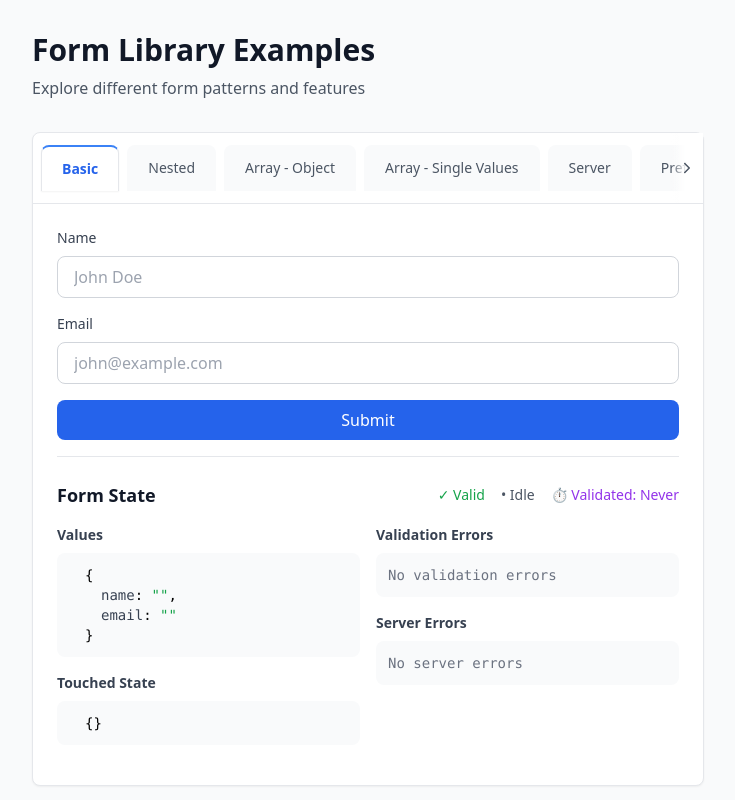
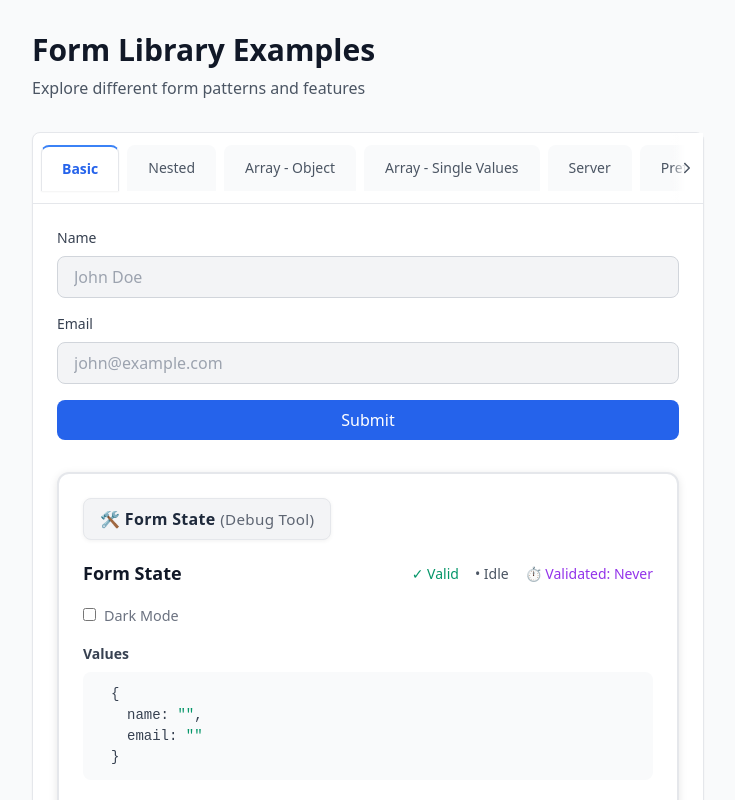
Before and after one commit to keverw/form-context-react-zod, a React (Vite) app: page / in a window 1280 px wide. Shown: the top 800 px of the page, without its empty margins (272-1007 px from the left). Built offline with nearby package versions, Linux system fonts and the light colour scheme.

Commit message:
feat: add dark mode support and improved styling to FormState debug component

```diff
--- a/src/components/FormInput.tsx
+++ b/src/components/FormInput.tsx
@@ -42,7 +42,7 @@ const FormInput = <T extends string | number | unknown>({
     'w-full px-4 py-2 rounded-lg border focus:outline-none focus:ring-2 transition-colors';
   const stateClasses = errorText
     ? 'border-red-300 bg-red-50 focus:border-red-500 focus:ring-red-200'
-    : 'border-gray-300 focus:border-blue-500 focus:ring-blue-200';
+    : 'border-gray-300 bg-gray-100 focus:border-blue-500 focus:ring-blue-200';
 
   const renderError = () => {
     if (!errorText) return null;
--- a/src/components/FormState.tsx
+++ b/src/components/FormState.tsx
@@ -1,23 +1,56 @@
 import { useState, useEffect } from 'react';
 import { useFormContext } from '../lib/hooks/useFormContext';
 
-function ValueDisplay({ value }: { value: unknown }) {
+interface Palette {
+  bg: string;
+  border: string;
+  text: string;
+  subtext: string;
+  sectionBg: string;
+  sectionTitle: string;
+  code: string;
+  valid: string;
+  invalid: string;
+  submitting: string;
+  idle: string;
+  time: string;
+  error: string;
+  serverError: string;
+  valueString: string;
+  valueNumber: string;
+  valueBoolean: string;
+  valueKey: string;
+  undefined: string;
+  null: string;
+}
+
+function ValueDisplay({
+  value,
+  palette,
+}: {
+  value: unknown;
+  palette: Palette;
+}) {
   if (value === undefined)
-    return <span className="text-gray-400">undefined</span>;
-  if (value === null) return <span className="text-gray-400">null</span>;
+    return <span style={{ color: palette.undefined }}>undefined</span>;
+  if (value === null) return <span style={{ color: palette.null }}>null</span>;
   if (typeof value === 'string')
-    return <span className="text-green-600">"{value}"</span>;
+    return (
+      <span style={{ color: palette.valueString }}>{'"' + value + '"'}</span>
+    );
   if (typeof value === 'number')
-    return <span className="text-blue-600">{value}</span>;
+    return <span style={{ color: palette.valueNumber }}>{value}</span>;
   if (typeof value === 'boolean')
-    return <span className="text-purple-600">{value.toString()}</span>;
+    return (
+      <span style={{ color: palette.valueBoolean }}>{value.toString()}</span>
+    );
   if (Array.isArray(value)) {
     return (
-      <div className="pl-4">
+      <div style={{ paddingLeft: '1rem' }}>
         [
         {value.map((item, i) => (
-          <div key={i} className="pl-4">
-            <ValueDisplay value={item} />
+          <div key={i} style={{ paddingLeft: '1rem' }}>
+            <ValueDisplay value={item} palette={palette} />
             {i < value.length - 1 && ','}
           </div>
         ))}
@@ -27,12 +60,12 @@ function ValueDisplay({ value }: { value: unknown }) {
   }
   if (typeof value === 'object') {
     return (
-      <div className="pl-4">
+      <div style={{ paddingLeft: '1rem' }}>
         {'{'}
         {Object.entries(value).map(([key, val], i, arr) => (
-          <div key={key} className="pl-4">
-            <span className="text-gray-700">{key}</span>:{' '}
-            <ValueDisplay value={val} />
+          <div key={key} style={{ paddingLeft: '1rem' }}>
+            <span style={{ color: palette.valueKey }}>{key}</span>:{' '}
+            <ValueDisplay value={val} palette={palette} />
             {i < arr.length - 1 && ','}
           </div>
         ))}
@@ -46,25 +79,105 @@ function ValueDisplay({ value }: { value: unknown }) {
 function Section({
   title,
   children,
+  palette,
 }: {
   title: string;
   children: React.ReactNode;
+  palette: Palette;
 }) {
   return (
-    <div className="mb-4">
-      <h3 className="text-sm font-semibold text-gray-700 mb-2">{title}</h3>
-      <div className="bg-gray-50 rounded-lg p-3 font-mono text-sm overflow-auto max-h-48">
+    <div style={{ marginBottom: '1rem' }}>
+      <h3
+        style={{
+          fontSize: '0.875rem',
+          fontWeight: 600,
+          color: palette.sectionTitle,
+          marginBottom: '0.5rem',
+        }}
+      >
+        {title}
+      </h3>
+      <div
+        style={{
+          backgroundColor: palette.sectionBg,
+          borderRadius: '0.5rem',
+          padding: '0.75rem',
+          fontFamily: 'monospace',
+          fontSize: '0.875rem',
+          overflow: 'auto',
+          maxHeight: '12rem',
+          color: palette.code,
+        }}
+      >
         {children}
       </div>
     </div>
   );
 }
 
-export default function FormState() {
+type FormStateProps = {
+  mode?: 'light' | 'dark';
+  showToggle?: boolean;
+};
+
+export default function FormState({
+  mode = 'light',
+  showToggle = false,
+}: FormStateProps) {
   const form = useFormContext();
   const validationErrors = form.errors.filter((e) => e.source !== 'server');
   const serverErrors = form.errors.filter((e) => e.source === 'server');
   const [timeAgo, setTimeAgo] = useState<string>('Never');
+  const [internalMode, setInternalMode] = useState<'light' | 'dark'>(mode);
+  const effectiveMode = showToggle ? internalMode : mode;
+
+  // Color palettes for light and dark mode
+  const palette: Palette =
+    effectiveMode === 'dark'
+      ? {
+          bg: '#18181b',
+          border: '#27272a',
+          text: '#f4f4f5',
+          subtext: '#a1a1aa',
+          sectionBg: '#27272a',
+          sectionTitle: '#f4f4f5',
+          code: '#d4d4d8',
+          valid: '#22d3ee',
+          invalid: '#f87171',
+          submitting: '#60a5fa',
+          idle: '#a1a1aa',
+          time: '#c084fc',
+          error: '#f87171',
+          serverError: '#fb923c',
+          valueString: '#67e8f9',
+          valueNumber: '#60a5fa',
+          valueBoolean: '#c084fc',
+          valueKey: '#f4f4f5',
+          undefined: '#71717a',
+          null: '#71717a',
+        }
+      : {
+          bg: '#fff',
+          border: '#e5e7eb',
+          text: '#111827',
+          subtext: '#6b7280',
+          sectionBg: '#f9fafb',
+          sectionTitle: '#374151',
+          code: '#374151',
+          valid: '#059669',
+          invalid: '#dc2626',
+          submitting: '#2563eb',
+          idle: '#4b5563',
+          time: '#9333ea',
+          error: '#dc2626',
+          serverError: '#ea580c',
+          valueString: '#059669',
+          valueNumber: '#2563eb',
+          valueBoolean: '#9333ea',
+          valueKey: '#374151',
+          undefined: '#9ca3af',
+          null: '#9ca3af',
+        };
 
   // Update the time ago string every second
   useEffect(() => {
@@ -100,65 +213,151 @@ export default function FormState() {
   }, [form.lastValidated]);
 
   return (
-    <div className="mt-8 border-t border-gray-200 pt-6">
-      <div className="flex items-center justify-between mb-4">
-        <h2 className="text-lg font-semibold text-gray-900">Form State</h2>
-        <div className="space-x-4 text-sm">
+    <div
+      style={{
+        marginTop: '2rem',
+        border: `2px solid ${palette.border}`,
+        borderRadius: '0.75rem',
+        padding: '1.5rem',
+        background: palette.bg,
+        color: palette.text,
+        boxShadow:
+          effectiveMode === 'dark'
+            ? '0 2px 8px rgba(0,0,0,0.35)'
+            : '0 2px 8px rgba(0,0,0,0.10)',
+        transition: 'background 0.2s, color 0.2s, border 0.2s',
+      }}
+    >
+      <div
+        style={{
+          marginBottom: '1.25rem',
+          padding: '0.5rem 1rem',
+          borderRadius: '0.5rem',
+          background: effectiveMode === 'dark' ? '#27272a' : '#f3f4f6',
+          color: effectiveMode === 'dark' ? '#f4f4f5' : '#1e293b',
+          fontWeight: 700,
+          fontSize: '1rem',
+          letterSpacing: '0.02em',
+          border: `1.5px solid ${palette.border}`,
+          display: 'inline-block',
+          boxShadow:
+            effectiveMode === 'dark'
+              ? '0 1px 4px rgba(0,0,0,0.25)'
+              : '0 1px 4px rgba(0,0,0,0.06)',
+        }}
+      >
+        🛠️ Form State{' '}
+        <span style={{ fontWeight: 400, fontSize: '0.95em', opacity: 0.7 }}>
+          (Debug Tool)
+        </span>
+      </div>
+      <div
+        style={{
+          display: 'flex',
+          alignItems: 'center',
+          justifyContent: 'space-between',
+          marginBottom: '1rem',
+        }}
+      >
+        <h2
+          style={{ fontSize: '1.125rem', fontWeight: 600, color: palette.text }}
+        >
+          Form State
+        </h2>
+        <div style={{ display: 'flex', gap: '1rem', fontSize: '0.875rem' }}>
           <span
-            className={`inline-flex items-center ${form.isValid ? 'text-green-600' : 'text-red-600'}`}
+            style={{
+              display: 'inline-flex',
+              alignItems: 'center',
+              color: form.isValid ? palette.valid : palette.invalid,
+            }}
           >
             {form.isValid ? '✓ Valid' : '✗ Invalid'}
           </span>
           <span
-            className={`inline-flex items-center ${form.isSubmitting ? 'text-blue-600' : 'text-gray-600'}`}
+            style={{
+              display: 'inline-flex',
+              alignItems: 'center',
+              color: form.isSubmitting ? palette.submitting : palette.idle,
+            }}
           >
             {form.isSubmitting ? '⟳ Submitting' : '• Idle'}
           </span>
-          <span className="inline-flex items-center text-purple-600">
+          <span
+            style={{
+              display: 'inline-flex',
+              alignItems: 'center',
+              color: palette.time,
+            }}
+          >
             ⏱ Validated: {timeAgo}
           </span>
         </div>
       </div>
-
-      <div className="grid grid-cols-1 md:grid-cols-2 gap-4">
+      {showToggle && (
+        <div style={{ marginBottom: '1rem' }}>
+          <label
+            style={{
+              color: palette.subtext,
+              fontSize: '0.9rem',
+              cursor: 'pointer',
+            }}
+          >
+            <input
+              type="checkbox"
+              checked={internalMode === 'dark'}
+              onChange={(e) =>
+                setInternalMode(e.target.checked ? 'dark' : 'light')
+              }
+              style={{ marginRight: 8 }}
+            />
+            Dark Mode
+          </label>
+        </div>
+      )}
+      <div style={{ display: 'grid', gridTemplateColumns: '1fr', gap: '1rem' }}>
         <div>
-          <Section title="Values">
-            <ValueDisplay value={form.values} />
+          <Section title="Values" palette={palette}>
+            <ValueDisplay value={form.values} palette={palette} />
           </Section>
 
-          <Section title="Touched State">
-            <ValueDisplay value={form.touched} />
+          <Section title="Touched State" palette={palette}>
+            <ValueDisplay value={form.touched} palette={palette} />
           </Section>
         </div>
 
         <div>
-          <Section title="Validation Errors">
+          <Section title="Validation Errors" palette={palette}>
             {validationErrors.length > 0 ? (
               validationErrors.map((error, i) => (
-                <div key={i} className="mb-1">
-                  <span className="text-gray-500">
+                <div key={i} style={{ marginBottom: '0.25rem' }}>
+                  <span style={{ color: palette.subtext }}>
                     {error.path.join('.')}:{' '}
                   </span>
-                  <span className="text-red-600">{error.message}</span>
+                  <span style={{ color: palette.error }}>{error.message}</span>
                 </div>
               ))
             ) : (
-              <span className="text-gray-500">No validation errors</span>
+              <span style={{ color: palette.subtext }}>
+                No validation errors
+              </span>
             )}
           </Section>
 
-          <Section title="Server Errors">
+          <Section title="Server Errors" palette={palette}>
             {serverErrors.length > 0 ? (
               serverErrors.map((error, i) => (
-                <div key={i} className="mb-1">
-                  <span className="text-gray-500">
+                <div key={i} style={{ marginBottom: '0.25rem' }}>
+                  <span style={{ color: palette.subtext }}>
                     {error.path.join('.')}:{' '}
                   </span>
-                  <span className="text-orange-600">{error.message}</span>
+                  <span style={{ color: palette.serverError }}>
+                    {error.message}
+                  </span>
                 </div>
               ))
             ) : (
-              <span className="text-gray-500">No server errors</span>
+              <span style={{ color: palette.subtext }}>No server errors</span>
             )}
           </Section>
         </div>
--- a/src/components/examples/BasicExample.tsx
+++ b/src/components/examples/BasicExample.tsx
@@ -38,7 +38,7 @@ function BasicForm() {
           autoComplete="email"
         />
         <SubmitButton />
-        <FormState />
+        <FormState showToggle />
       </div>
     </form>
   );
--- a/src/lib/index.ts
+++ b/src/lib/index.ts
@@ -4,3 +4,4 @@ export * from './zod-helpers';
 export * from './hooks/useFormContext';
 export * from './hooks/useField';
 export * from './hooks/useArrayField';
+export * from '../components/FormState'; // for debugging
```
Also changed, not shown: build-lib.js (+17 -0 lines).
